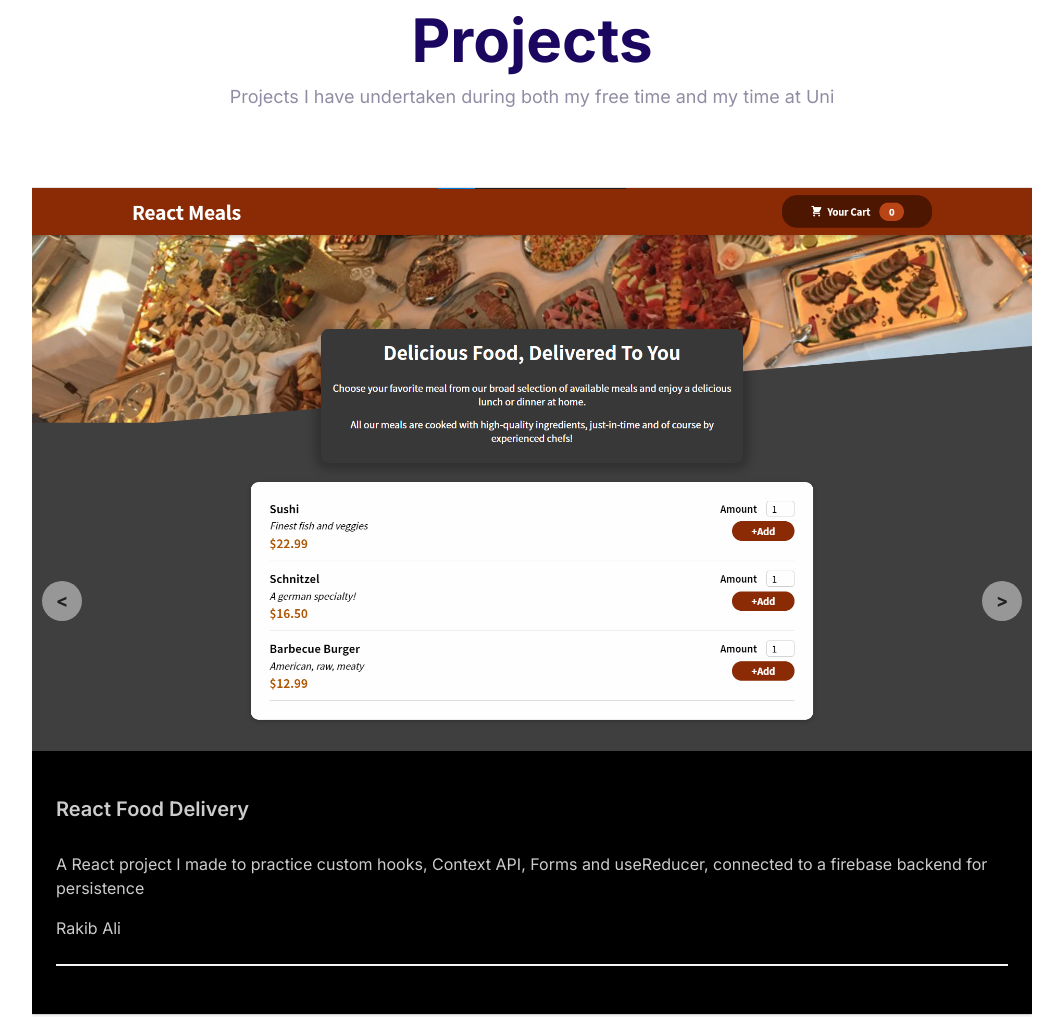
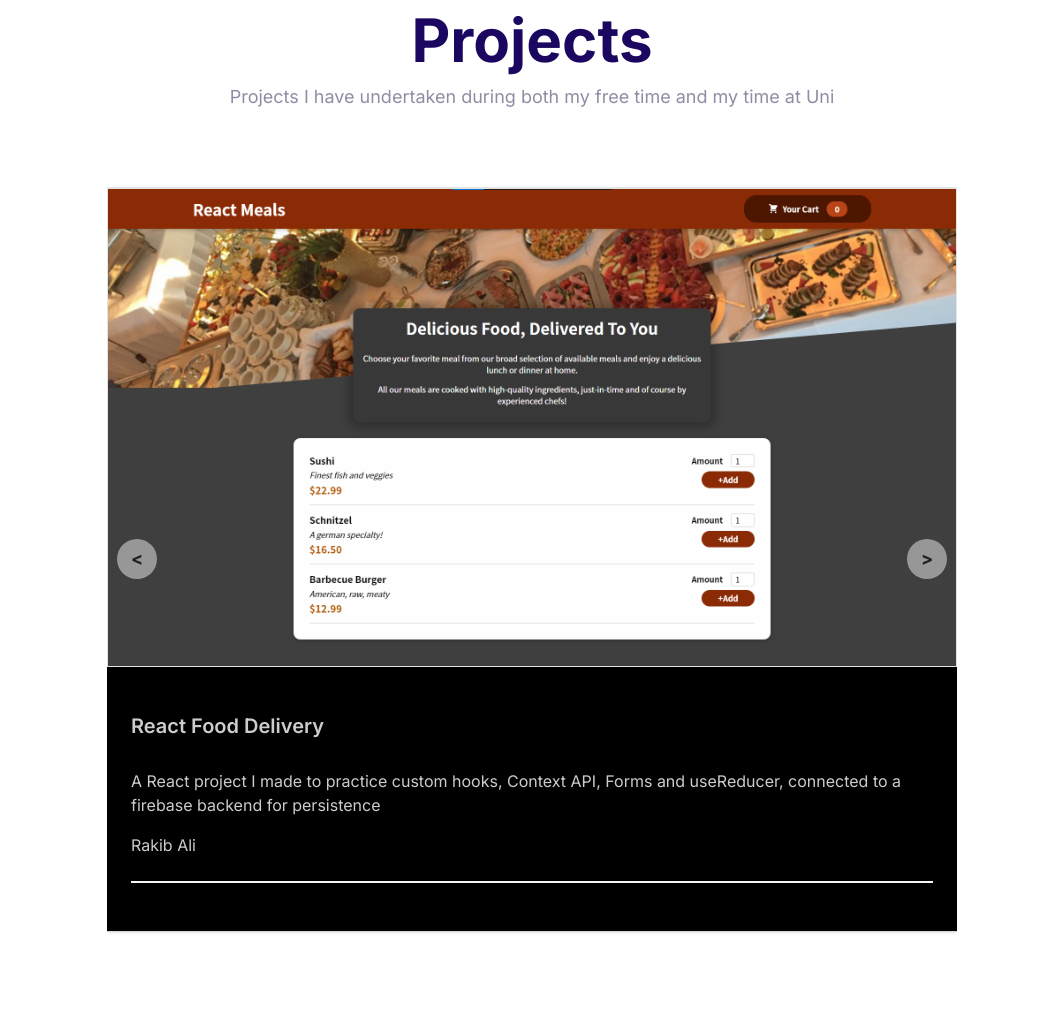
Before and after one commit to rakib2067/Portfolio, a plain HTML site: page index.html in a window 1280 px wide. Shown: the part 700-1717 px from the top of the page, without its empty margins (108-1171 px from the left). Drawn offline with Linux system fonts and the light colour scheme.

Commit message:
Update styles.css

```diff
--- a/css/styles.css
+++ b/css/styles.css
@@ -695,7 +695,7 @@ a {
 }
 .carousel {
   overflow: hidden;
-  max-width: 100rem;
+  max-width: 85rem;
   margin-left: auto;
   margin-right: auto;
   position: relative;
@@ -707,7 +707,8 @@ a {
 .project img {
   height: auto;
   width: 100%;
-  max-width: 100rem;
+  max-width: 85rem;
+  border: 1px solid rgba(255, 255, 255, 0.89);
 }
 .project__content {
   padding: 2.4rem;
```
